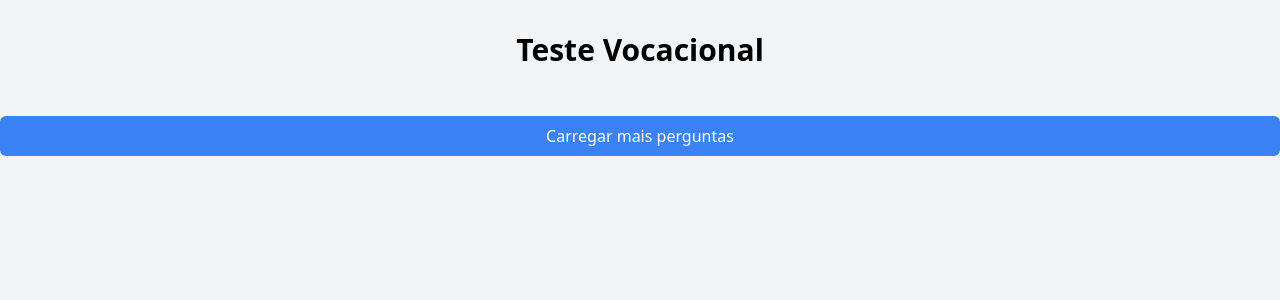
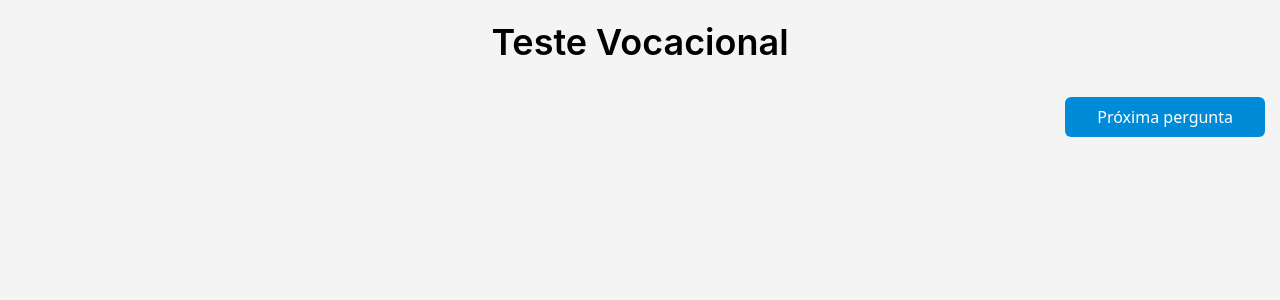
Before and after one commit to alyssonAndre/forum, a Django app: page /quiz/teste-vocacional/ in a window 1280 px wide. Shown: the top 300 px of the page. Run offline with Django 5.2, Linux system fonts and the light colour scheme.

Commit message:
:sparkles: FEAT: Melhora a lógica de carregamento de perguntas no teste vocacional e adiciona validação para perguntas respondidas

```diff
--- a/projeto/quizz/static/quizz/js/career_test.js
+++ b/projeto/quizz/static/quizz/js/career_test.js
@@ -1,5 +1,66 @@
+// let currentPage = 1;
+// let receivedQuestionIds = []; // Variável para armazenar os IDs das perguntas já recebidas
+
+// function loadQuestions() {
+//     // Cria a query string com os IDs das perguntas já recebidas
+//     let queryString = `page=${currentPage}`;
+//     if (receivedQuestionIds.length > 0) {
+//         queryString += '&received=' + receivedQuestionIds.join('&received=');
+//     }
+
+//     $.ajax({
+//         url: `/api/questions/?${queryString}`, // Inclui os IDs das perguntas já recebidas
+//         method: 'GET',
+//         success: function (data) {
+//             if (data.results.length > 0) {
+//                 data.results.forEach(function (question) {
+//                     // Adiciona o ID da pergunta à lista de perguntas recebidas
+//                     receivedQuestionIds.push(question.id);
+
+//                     let questionHtml = `
+//                         <div class="bg-white p-4 rounded-md shadow-md">
+//                             <h2 class="text-xl font-semibold mb-4">${question.text}</h2>
+//                             <ul class="space-y-2">
+//                     `;
+
+//                     question.alternatives.forEach(function (alternative) {
+//                         questionHtml += `
+//                             <li class="flex items-center space-x-4">
+//                                 <input type="radio" name="question_${question.id}" id="question_${question.id}_alternative_${alternative.id}" class="h-5 w-5">
+//                                 <label for="question_${question.id}_alternative_${alternative.id}" class="text-lg">${alternative.text}</label>
+//                             </li>
+//                         `;
+//                     });
+
+//                     questionHtml += `
+//                             </ul>
+//                         </div>
+//                     `;
+
+//                     $('#questions-container').append(questionHtml);
+//                 });
+
+//                 currentPage++;
+//             } else {
+//                 $('#load-more-questions').prop('disabled', true).text('Nenhuma pergunta disponível');
+//             }
+//         },
+//         error: function () {
+//             alert('Erro ao carregar perguntas!');
+//         }
+//     });
+// }
+
+// $(document).ready(function () {
+//     loadQuestions();
+
+//     $('#load-more-questions').click(function () {
+//         loadQuestions();
+//     });
+// });
 let currentPage = 1;
 let receivedQuestionIds = []; // Variável para armazenar os IDs das perguntas já recebidas
+let questionCount = 0; // Contador de perguntas carregadas
 
 function loadQuestions() {
     // Cria a query string com os IDs das perguntas já recebidas
@@ -13,14 +74,18 @@ function loadQuestions() {
         method: 'GET',
         success: function (data) {
             if (data.results.length > 0) {
-                data.results.forEach(function (question) {
+                const question = data.results[0]; // Carrega apenas a primeira pergunta do lote retornado
                 // Adiciona o ID da pergunta à lista de perguntas recebidas
                 receivedQuestionIds.push(question.id);
 
+                // Incrementa o contador de perguntas
+                questionCount++;
+
                 let questionHtml = `
                     <div class="bg-white p-4 rounded-md shadow-md">
-                            <h2 class="text-xl font-semibold mb-4">${question.text}</h2>
+                        <h2 class="text-xl font-semibold mb-4">${questionCount}. ${question.text}</h2>
                         <ul class="space-y-2">
+                        <span id="message-container" class="text-red-500 hidden warning-message text-sm"></span>
                 `;
 
                 question.alternatives.forEach(function (alternative) {
@@ -37,24 +102,58 @@ function loadQuestions() {
                     </div>
                 `;
 
-                    $('#questions-container').append(questionHtml);
-                });
+                // Substitui o conteúdo de #questions-container pela nova pergunta
+                $('#questions-container').html(questionHtml);
 
                 currentPage++;
+
+                // Atualiza o botão para "Finalizar teste" após a última pergunta
+                if (questionCount >= 10) {
+                    $('#load-more-questions').text('Finalizar teste');
+                }
             } else {
                 $('#load-more-questions').prop('disabled', true).text('Nenhuma pergunta disponível');
             }
         },
         error: function () {
-            alert('Erro ao carregar perguntas!');
+            showMessage('Erro ao carregar perguntas!');
         }
     });
+}
+
+function checkAnsweredQuestions() {
+    let allAnswered = true;
+    $('div[id^="questions-container"] input[type="radio"]').each(function () {
+        let name = $(this).attr('name');
+        if (!$(`input[name="${name}"]:checked`).length) {
+            allAnswered = false;
+            return false; // Para de iterar se encontrar uma pergunta não respondida
+        }
+    });
+    return allAnswered;
+}
+
+function showMessage(message) {
+    $('#message-container').text(message).removeClass('hidden').fadeIn();
+    setTimeout(function () {
+        $('#message-container').fadeOut();
+    }, 3000);
 }
 
 $(document).ready(function () {
     loadQuestions();
 
     $('#load-more-questions').click(function () {
+        if ($(this).text() === 'Finalizar teste') {
+            if (checkAnsweredQuestions()) {
+                alert("Teste finalizado! Obrigado por participar!");
+            } else {
+                showMessage('Por favor, responda a pergunta antes de finalizar o teste!');
+            }
+        } else if (checkAnsweredQuestions()) {
             loadQuestions();
+        } else {
+            showMessage('Por favor, responda a pergunta antes de prosseguir!');
+        }
     });
 });
--- a/projeto/quizz/templates/quizz/career_test.html
+++ b/projeto/quizz/templates/quizz/career_test.html
@@ -3,25 +3,36 @@
 <!DOCTYPE html>
 <html lang="pt-BR">
   <head>
-    <meta charset="UTF-8">
-    <meta name="viewport" content="width=device-width, initial-scale=1.0">
+    <meta charset="UTF-8" />
+    <meta name="viewport" content="width=device-width, initial-scale=1.0" />
     <title>Teste Vocacional</title>
-    <link href="https://cdn.jsdelivr.net/npm/tailwindcss@2.2.19/dist/tailwind.min.css" rel="stylesheet">
+    <link
+      href="https://cdn.jsdelivr.net/npm/tailwindcss@2.2.19/dist/tailwind.min.css"
+      rel="stylesheet"
+    />
+    <link rel="stylesheet" href="{% static 'css/styles.css' %}" />
+    <link rel="stylesheet" href="{% static 'quizz/css/career_test.css' %}" />
     <script src="https://code.jquery.com/jquery-3.6.0.min.js"></script>
   </head>
-<body class="bg-gray-100">
+  <body>
+    <div>
+      <h1 class="text-heading-xl-main-source text-center mb-3">
+        Teste Vocacional
+      </h1>
 
-    <div class="container mx-auto py-8">
-        <h1 class="text-3xl font-bold text-center mb-8">Teste Vocacional</h1>
-
-        <div id="questions-container" class="space-y-8">
+      <div id="questions-container">
         <!-- As perguntas serão carregadas aqui via AJAX -->
       </div>
-
-        <button id="load-more-questions" class="bg-blue-500 text-white px-4 py-2 rounded-md w-full mt-4">Carregar mais perguntas</button>
+    </div>
+    <div class="text-right">
+      <button
+        id="load-more-questions"
+        class="bg-blue-500 text-white px-8 py-2 rounded-md mt-4"
+      >
+        Próxima pergunta
+      </button>
     </div>
 
     <script src="{% static 'quizz/js/career_test.js' %}"></script>
-
   </body>
 </html>
```
Lines whose indentation alone changed are shown as unchanged.
